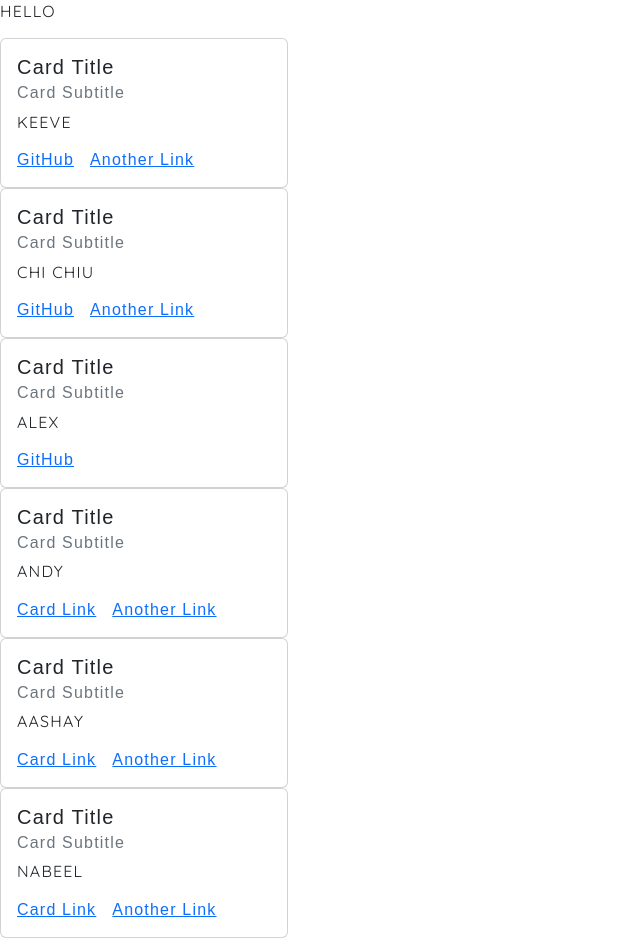
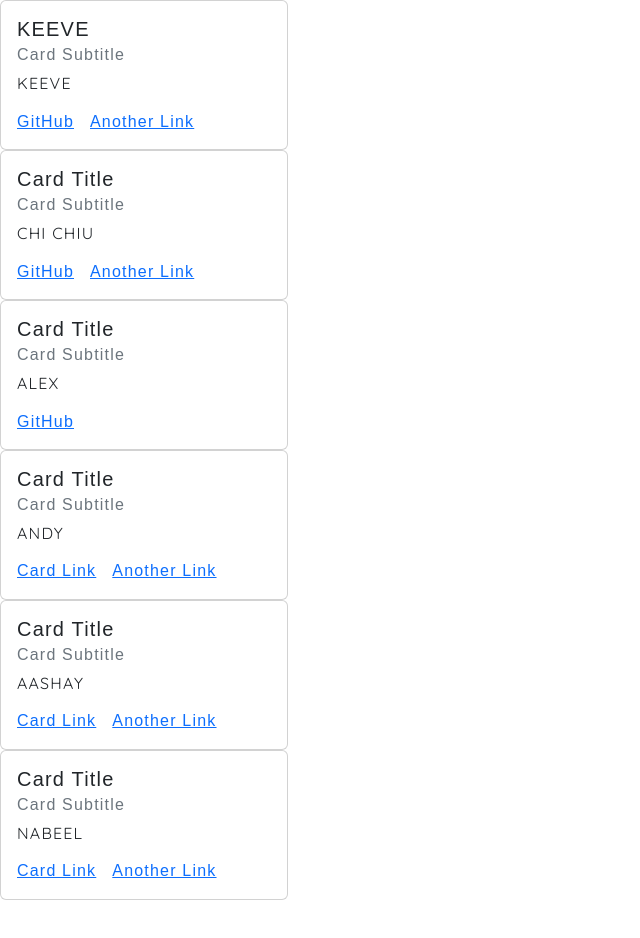
Before and after one commit to chichiulam2022/Travotel, a React (Create React App) app in the folder client/: page /aboutus in a window 1280 px wide. Shown: the whole page, without its empty margins (0-640 px from the left). After the commit the page ends 900 px from the top, so only its background shows below. Built offline with nearby package versions, Linux system fonts and the light colour scheme; no server answers; a web font is replaced by a local one.

Commit message:
routes revised

```diff
--- a/client/package.json
+++ b/client/package.json
@@ -5,6 +5,7 @@
   "dependencies": {
     "@emotion/react": "^11.10.5",
     "@emotion/styled": "^11.10.5",
+    "@fortawesome/fontawesome-svg-core": "^6.2.1",
     "@fortawesome/free-solid-svg-icons": "^6.2.1",
     "@fortawesome/react-fontawesome": "^0.2.0",
     "@mui/icons-material": "^5.10.15",
--- a/client/src/App.js
+++ b/client/src/App.js
@@ -1,3 +1,4 @@
+
 import Homepage from "./pages/Homepage";
 import { Routes, Route } from "react-router-dom";
 
@@ -17,6 +18,7 @@ function App() {
       <Route path="/navbar" element={<NavBar />} />
       <Route path="/roomCard" element={<RoomCards />} />
       <Route path="/aboutus" element={<AboutUs />} />
+
     </Routes >
 
   )
--- a/client/src/components/AboutUs/AboutUs.js
+++ b/client/src/components/AboutUs/AboutUs.js
@@ -11,10 +11,10 @@ import Wobble from 'react-reveal/Wobble';
 function AboutUs() {
   return (
     <div>
-        <p>HELLO</p>
+
     <Card style={{ width: '18rem' }}>
       <Card.Body>
-        <Card.Title>Card Title</Card.Title>
+        <Card.Title>KEEVE</Card.Title>
         <Card.Subtitle className="mb-2 text-muted">Card Subtitle</Card.Subtitle>
         <Card.Text>
           KEEVE
@@ -71,6 +71,7 @@ function AboutUs() {
       </Card.Body>
     </Card>
 
+
     <Card style={{ width: '18rem' }}>
       <Card.Body>
         <Card.Title>Card Title</Card.Title>
@@ -82,7 +83,8 @@ function AboutUs() {
         <Card.Link href="#">Another Link</Card.Link>
       </Card.Body>
     </Card>
-    </div>
+
+  </div>
   );
 }
 
```
Also changed, not shown: 1 other file (tests, documents, lock files or other folders).
